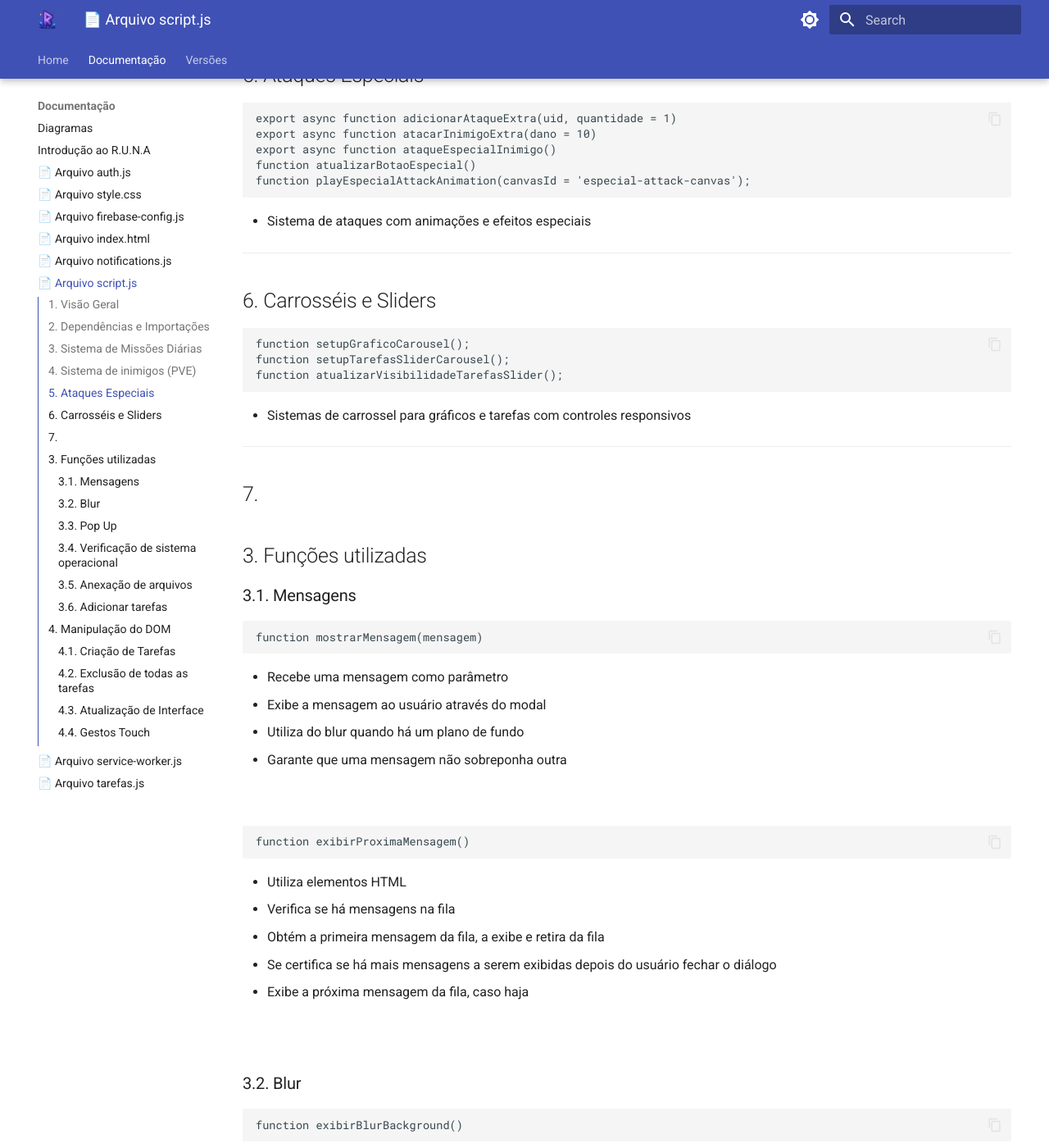
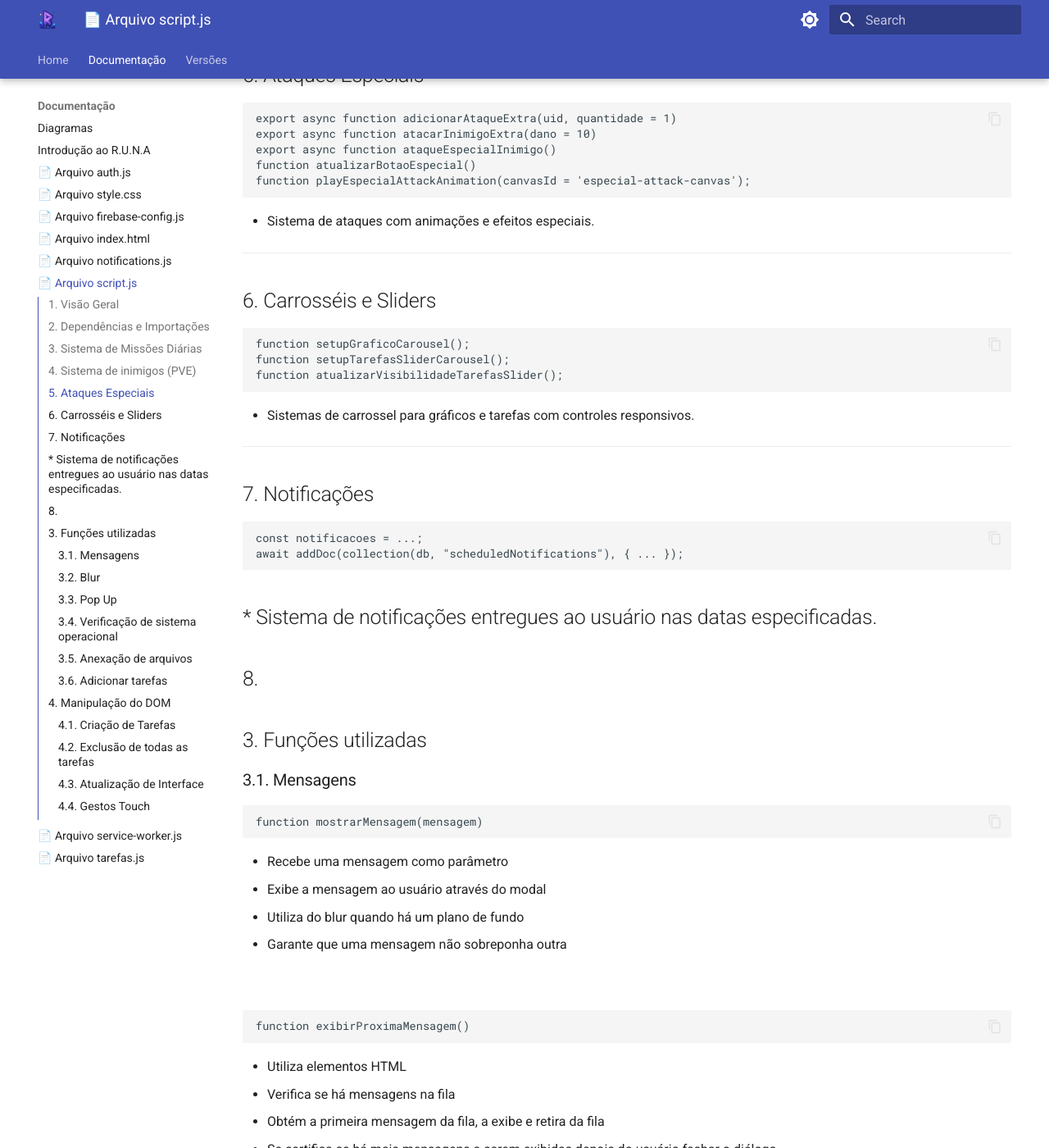
Before and after one commit to Radsfer/DocsE7Runa, an MkDocs documentation site: the page built from docs/documentação/scripts.md, in a window 1280 px wide and 1400 px high, scrolled down 1457 px. Shown: the whole window at 82% size. Built offline with MkDocs 1.6.1 and Material for MkDocs 9.7.7, drawn with Linux system fonts in a browser that asks for light colours.

Commit message:
Notificações

````diff
--- a/docs/documentação/scripts.md
+++ b/docs/documentação/scripts.md
@@ -67,7 +67,7 @@ function atualizarBotaoEspecial()
 function playEspecialAttackAnimation(canvasId = 'especial-attack-canvas');
 ```
 
-* Sistema de ataques com animações e efeitos especiais
+* Sistema de ataques com animações e efeitos especiais.
 
   ---
 
@@ -78,11 +78,21 @@ function setupGraficoCarousel();
 function setupTarefasSliderCarousel();
 function atualizarVisibilidadeTarefasSlider();
 ```
-* Sistemas de carrossel para gráficos e tarefas com controles responsivos
+* Sistemas de carrossel para gráficos e tarefas com controles responsivos.
 
 ---
 
-## 7.
+## 7. Notificações
+
+```js
+const notificacoes = ...;
+await addDoc(collection(db, "scheduledNotifications"), { ... });
+```
+
+* Sistema de notificações entregues ao usuário nas datas especificadas.
+---
+
+## 8.
 
 ## 3. Funções utilizadas
 
````
